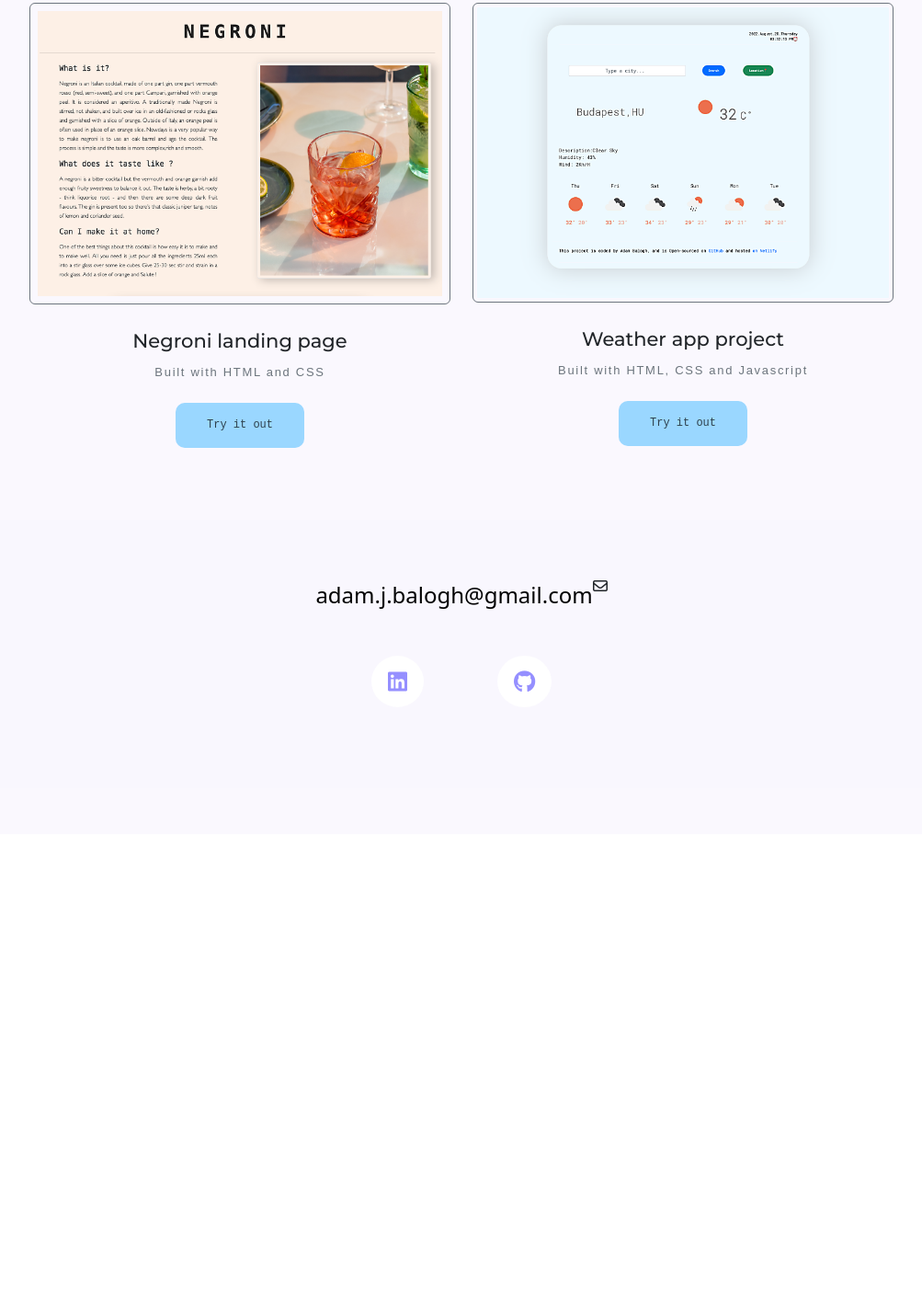
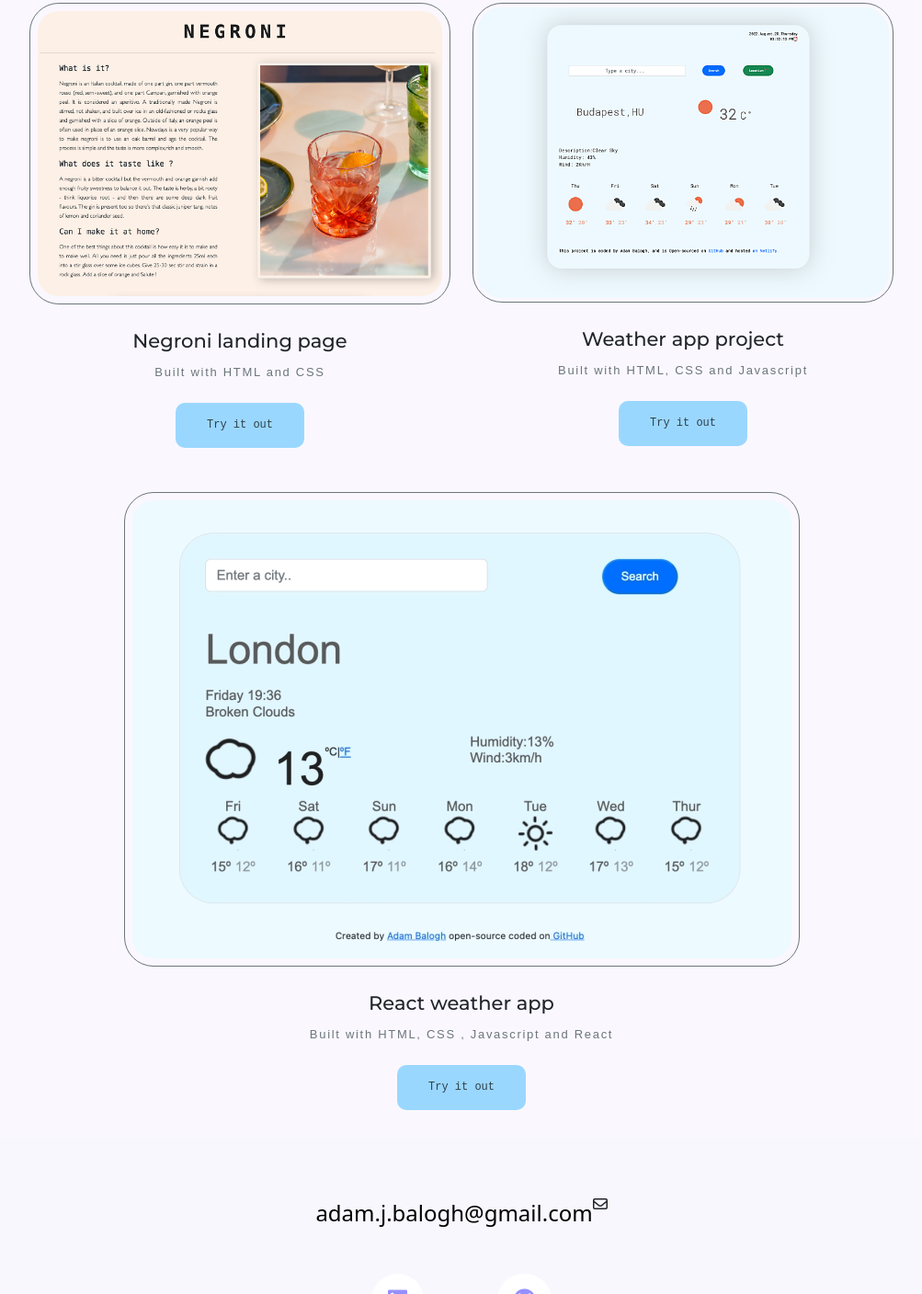
Before and after one commit to admbalogh/Homework-Project, a plain HTML site: page work.html in a window 1280 px wide. Shown: the part 333-1740 px from the top of the page at 92% size, without its empty margins (138-1141 px from the left). Before the commit the page ends 1240 px from the top, so only its background shows below. Drawn offline with nearby package versions, Linux system fonts and the light colour scheme.

Commit message:
Updating

```diff
--- a/work.html
+++ b/work.html
@@ -61,7 +61,7 @@
             <img
               src="/project images/negroni image.png"
               alt="Negroni Page Preview"
-              class="img-fluid rounded mb-4 p-2 border border-secondary"
+              class="img-fluid rounded-5 mb-4 p-2 border border-secondary"
             />
             <h3 class="text-center mb-2">Negroni landing page</h3>
             <p class="text-center text-muted mb-4">Built with HTML and CSS</p>
@@ -76,7 +76,7 @@
             <img
               src="/project images/wheaterapp.png"
               alt="Wheather app project preview"
-              class="img-fluid rounded mb-4 p-1 border border-secondary"
+              class="img-fluid rounded-5 mb-4 p-1 border border-secondary"
             />
             <h3 class="text-center mb-2">Weather app project</h3>
             <p class="text-center text-muted mb-4">
@@ -84,6 +84,23 @@
             </p>
             <a
               href="https://elated-newton-3f07f1.netlify.app"
+              class="btn btn-branding-outline"
+            >
+              Try it out
+            </a>
+          </div>
+          <div class="col-lg text-center">
+            <img
+              src="/project images/reactpic.jpg"
+              alt="Wheather app project preview"
+              class="img-fluid rounded-5 mb-4 p-2 border border-secondary"
+            />
+            <h3 class="text-center mb-2">React weather app</h3>
+            <p class="text-center text-muted mb-4">
+              Built with HTML, CSS , Javascript and React
+            </p>
+            <a
+              href="https://adambaloghreact.netlify.app"
               class="btn btn-branding-outline"
             >
               Try it out
```
Also changed, not shown: index.html (+23 -3 lines), project images/reactpic.jpg (added), 1 other file.
